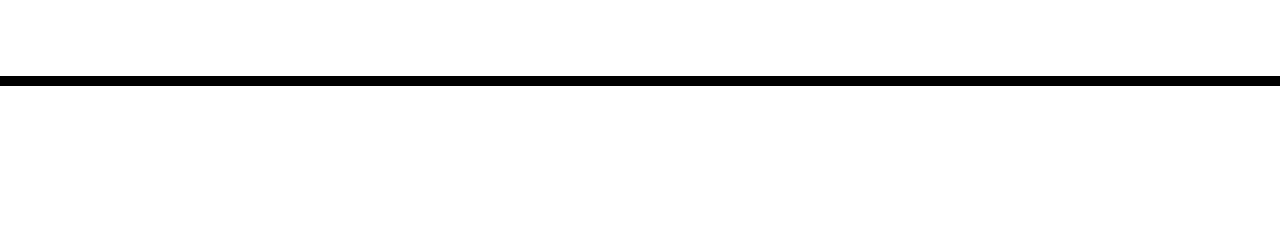
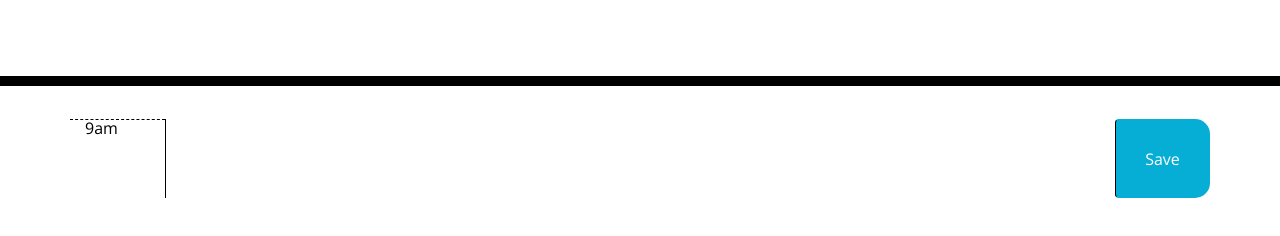
Before and after one commit to dnfrancis22/work-day-planner, a plain HTML site: page index.html in a window 1280 px wide. Shown: the part 182-418 px from the top of the page. Drawn offline with nearby package versions, Linux system fonts and the light colour scheme.

Commit message:
added the first time block

```diff
--- a/index.html
+++ b/index.html
@@ -30,6 +30,11 @@
     </header>
     <div class="container">
       <!-- Timeblocks go here -->
+      <div class="row time block">
+        <div class="col-sm-1 hour">9am</div>
+        <textarea class="col-sm-10 description"></textarea>
+        <button class="saveBtn btn col-sm-1">Save</button>
+      </div>
     </div>
 
     <script src="https://code.jquery.com/jquery-3.4.1.min.js"></script>
```
